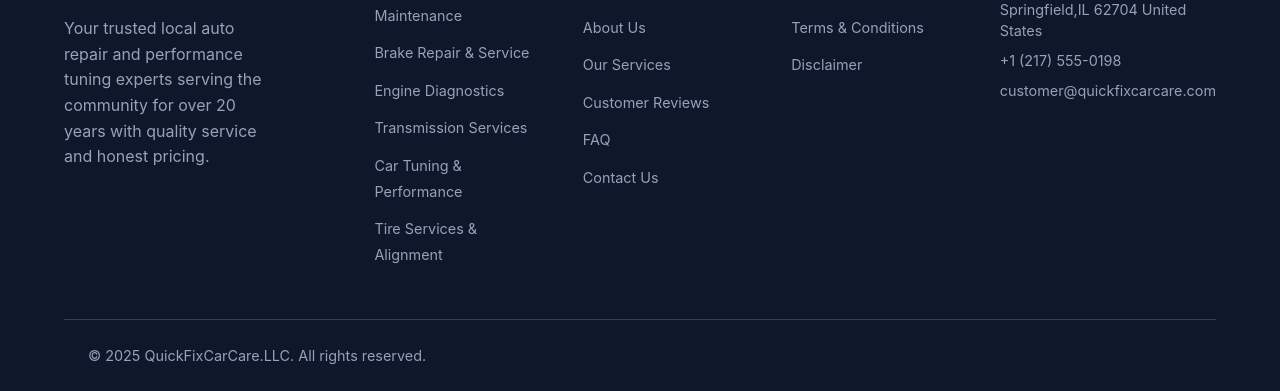
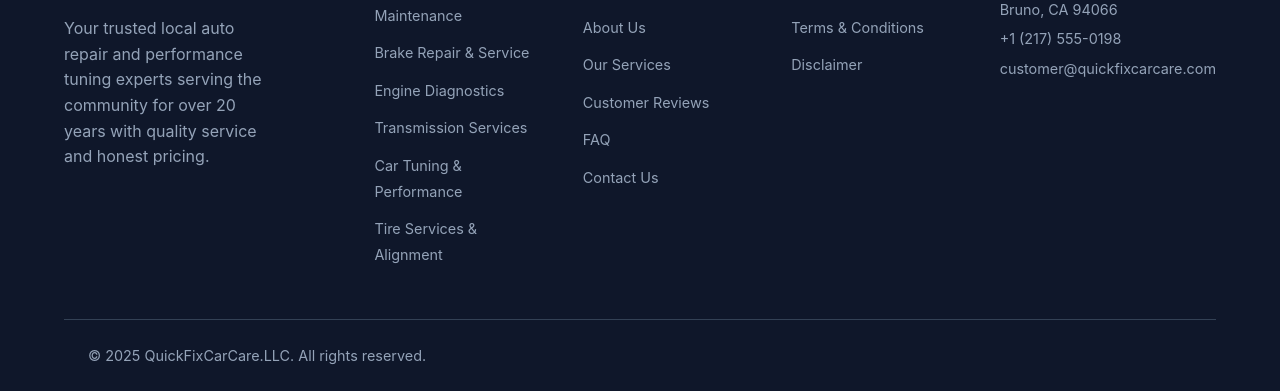
Before and after one commit to DivyanshiShrivastav04/QuickFixCarCare, a plain HTML site: page service-tire-alignment.html in a window 1280 px wide. Shown: the part 2872-3263 px from the top of the page. Drawn offline with Linux system fonts and the light colour scheme.

Commit message:
Update service-tire-alignment.html

```diff
--- a/service-tire-alignment.html
+++ b/service-tire-alignment.html
@@ -295,9 +295,7 @@
                         <div class="footer-section">
                             <h4>Contact Info</h4>
                             <div class="contact-details">
-                                <p>1245 Elmwood Drive
-Springfield,IL 62704
-United States</p>
+                                <p>1172 Montgomery Ave San Bruno, CA 94066</p>
                                <p><a href="tel:+12175550198" style="text-decoration: none; color: #94a3b8;">+1 (217) 555-0198</a></p>
 <p><a href="mailto:customer@quickfixcarcare.com" style="text-decoration: none; color: #94a3b8;">customer@quickfixcarcare.com</a></p>
 
```
